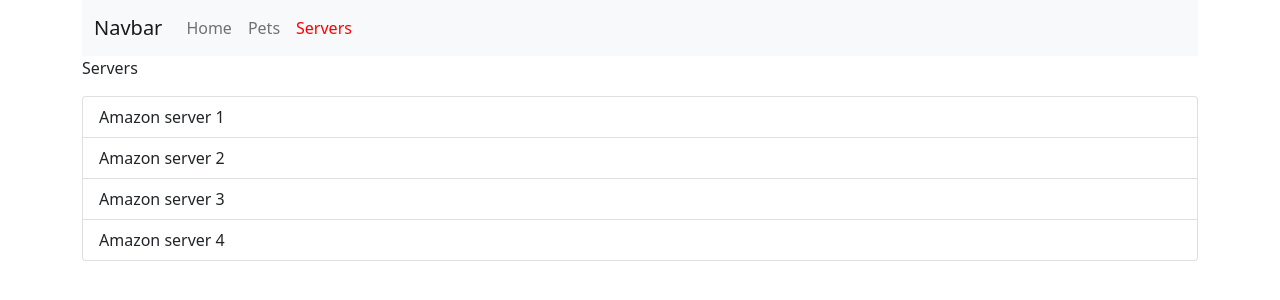
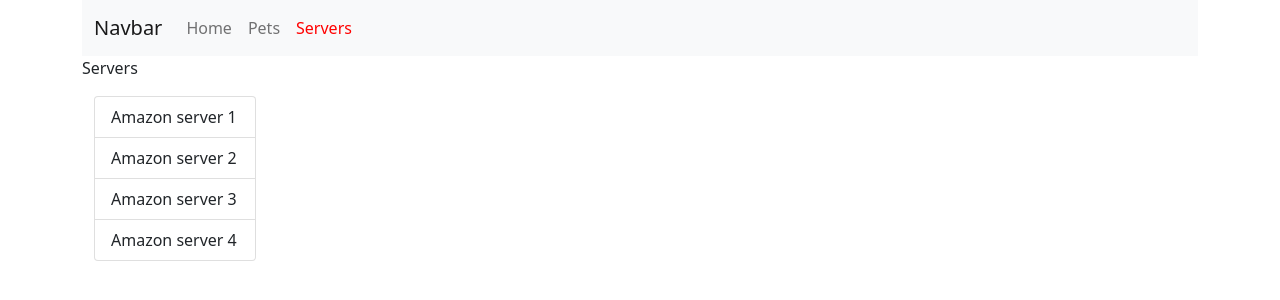
Before and after one commit to DanielVain/angular-routing, an Angular app: page /servers in a window 1280 px wide. Shown: the top 300 px of the page. Built offline with nearby package versions, Linux system fonts and the light colour scheme.

Commit message:
TODO handleServerClick()

```diff
--- a/src/app/pages/servers/servers.component.html
+++ b/src/app/pages/servers/servers.component.html
@@ -1,11 +1,21 @@
 <p>Servers</p>
+
+<div class="container">
+  <div class="row">
+    <div class="col-2">
       <div class="list-group">
         <button
           type="button"
           class="list-group-item list-group-item-action"
-    aria-current="true"
           *ngFor="let serverItem of serverArr"
+          (click)="handleServerClick(serverItem.code)"
         >
           {{ serverItem.name }}
         </button>
       </div>
+    </div>
+    <div class="col-10">
+      <router-outlet></router-outlet>
+    </div>
+  </div>
+</div>
--- a/src/app/pages/servers/servers.component.ts
+++ b/src/app/pages/servers/servers.component.ts
@@ -12,6 +12,6 @@ export class ServersComponent implements OnInit {
   constructor(private serversDataService: ServersDataService) {
     this.serverArr = this.serversDataService.serversArr;
   }
-
   ngOnInit(): void {}
+  handleServerClick(chosenServerCode: number): void {}
 }
```
Also changed, not shown: src/app/app-routing.module.ts (+6 -1 lines). Lines whose indentation alone changed are shown as unchanged.
